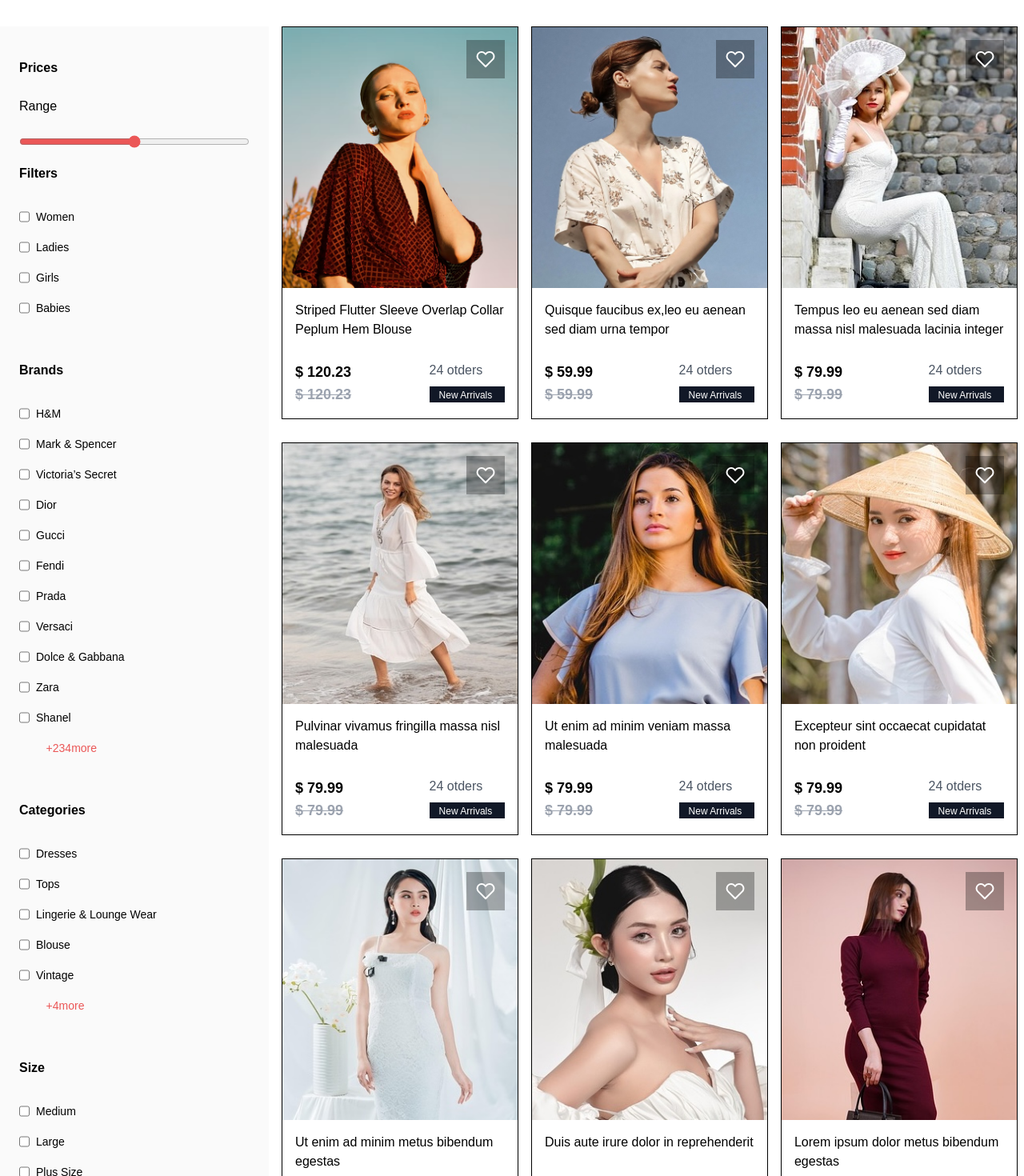
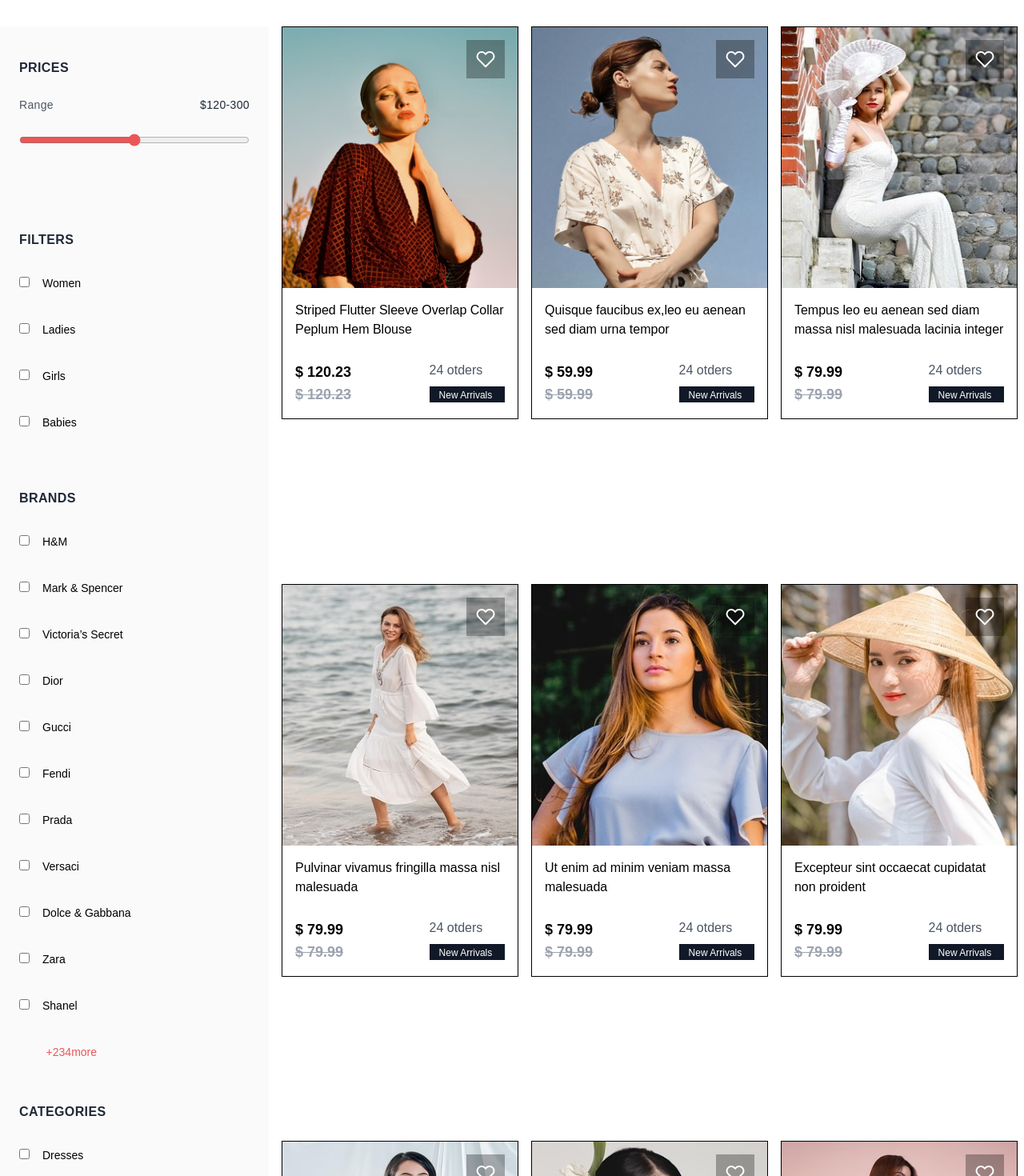
Before and after one commit to EugeneLevkovych/tailwind-lauras-closing, a React (Vite) app: page / in a window 1280 px wide. Shown: the part 360-1830 px from the top of the page at 80% size. Built offline with nearby package versions, Linux system fonts and the light colour scheme.

Commit message:
add side gap

```diff
--- a/src/components/Brands.jsx
+++ b/src/components/Brands.jsx
@@ -26,8 +26,8 @@ export default function Brands() {
   };
 
     return (
-<div className="mb-14">
-    <p className="font-semibold mb-8">Brands</p>
+<div>
+    <p className="font-semibold tracking-wide uppercase text-gray1 mb-8">Brands</p>
     <form className="flex flex-col gap-y-4.5 text-sm">
        <Checkbox name={'hm'} id={'hm-id'} label={'H&M'} checked={filterChecks.hm} onChange={handleFilterChange} />
        <Checkbox name={'mark_spencer'} id={'mark_spencer-id'} label={'Mark & Spencer'} checked={filterChecks.mark_spencer} onChange={handleFilterChange} />
--- a/src/components/Categories.jsx
+++ b/src/components/Categories.jsx
@@ -20,8 +20,8 @@ const [filterChecks, setFilterChecks] = useState({
 
 
     return (
-<div className="mb-14">
-    <p className="font-semibold mb-8">Categories</p>
+<div>
+    <p className="font-semibold tracking-wide uppercase text-gray1 mb-8">Categories</p>
     <form className="flex flex-col gap-y-4.5 text-sm">
           <Checkbox name={'dresses'} id={'dresses-id'} label={'Dresses'} checked={filterChecks.dresses} onChange={handleFilterChange} />
           <Checkbox name={'tops'} id={'tops-id'} label={'Tops'} checked={filterChecks.tops} onChange={handleFilterChange} />
--- a/src/components/Checkbox.jsx
+++ b/src/components/Checkbox.jsx
@@ -1,8 +1,8 @@
 export default function Checkbox({ name, id, label, value = "", checked, onChange }) {
     return (
-  <div className="flex gap-2">
-    <input className="accent-red-light" type="checkbox" name={name} value={value} id={id} checked={checked} onChange={onChange}/>
-    <label htmlFor={id}>{label}</label>
+  <div className="mb-5">
+    <input className="accent-red-light text-sm tracking-wide gray1" type="checkbox" name={name} value={value} id={id} checked={checked} onChange={onChange}/>
+    <label className="ml-4" htmlFor={id}>{label}</label>
   </div>
 )
 }
--- a/src/components/Filters.jsx
+++ b/src/components/Filters.jsx
@@ -19,8 +19,8 @@ export default function Filters() {
   };
 
     return (
-<div className="mb-14">
-    <p className="font-semibold mb-8">Filters</p>
+<div>
+    <p className="font-semibold tracking-wide uppercase text-gray1 mb-8">Filters</p>
     <form className="flex flex-col gap-y-4.5 text-sm">
      <Checkbox name={'women'} id={'women-id'} label={'Women'} checked={filterChecks.women} onChange={handleFilterChange} />
      <Checkbox name={'ladies'} id={'ladies-id'} label={'Ladies'} checked={filterChecks.ladies} onChange={handleFilterChange} />
--- a/src/components/Header.jsx
+++ b/src/components/Header.jsx
@@ -14,7 +14,7 @@ export default function Header() {
         <div className="absolute bottom-2 left-0">
           <FaMagnifyingGlass className="text-gray-400"/>
         </div>
-          <input type="text" id="search" placeholder="Search for an item..." className="lg:max-w-70 pl-8 py-1 text-gray-lighter tracking-wide border-b-1 border-gray-400 focus:border-red-light outline-none transition-colors" />
+          <input type="text" id="search" placeholder="Search for an item..." className="lg:max-w-70 pl-8 py-1 text-gray-lighter tracking-wide border-b-1 border-gray-400 focus:border-green-400 outline-none transition-colors" />
       </div>
       <StoreList />
       <svg className="hidden lg:block h-6 w-6 ml-2 fill-black1">
--- a/src/components/PricesRange.jsx
+++ b/src/components/PricesRange.jsx
@@ -1,9 +1,12 @@
 export default function PricesRange() {
     return (
 <div>
-    <p className="font-semibold mb-6">Prices</p>
-    <div className="flex flex-col mb-5">
-      <label className="mb-6" htmlFor="prices-range-id">Range</label>
+    <p className="font-semibold tracking-wide uppercase text-gray1 mb-6">Prices</p>
+    <div className="flex flex-col mb-[3.3rem]">
+      <div className="flex justify-between mb-[1.6rem]">
+         <label className="text-sm tracking-wide text-gray-darker" htmlFor="prices-range-id">Range</label>
+         <p className="text-sm font-medium tracking-wide text-gray1">$120-300</p>
+      </div>
       <input className="accent-red-light" type="range" id="prices-range-id" name="prices-range" min="0" max="1000"></input>
     </div>
 </div>
--- a/src/components/SideBar.jsx
+++ b/src/components/SideBar.jsx
@@ -8,7 +8,7 @@ import Size from "./Size";
 export default function SideBar() {
 
     return (
-        <div className="max-w-84 w-full px-6 py-10 bg-white-dark">
+        <div className="flex flex-col gap-[3.3rem] max-w-84 w-full px-6 py-10 bg-white-dark">
            <PricesRange />
            <Filters />
            <Brands />
--- a/src/components/SignUp.jsx
+++ b/src/components/SignUp.jsx
@@ -2,8 +2,8 @@ export default function SignUp() {
     return (
             <form className="mb-[4rem]">
                 <label className="block mb-[5px] text-sm font-medium tracking-wider text-gray1 uppercase" htmlFor="subscribe">Sign up for Laura’s Closet  style news</label>
-                <input className="max-w-103 w-full h-11 pl-4 border-1 border-gray-lighter mb-[1.1rem]" type="text" id="subscribe" placeholder="Your email" />
-                <button className="max-w-[8.3rem] w-full h-11 xl:ml-2 bg-gray1 text-sm font-semibold tracking-wider uppercase text-white2" type="submit">Subscribe</button>
+                <input className="max-w-103 w-full h-11 pl-4 border-1 border-gray-lighter mb-[1.1rem] outline-green-400" type="text" id="subscribe" placeholder="Your email" />
+                <button className="max-w-[8.3rem] w-full h-11 lg:ml-2 bg-gray1 text-sm font-semibold tracking-wider uppercase text-white2" type="submit">Subscribe</button>
                 <p className="text-xs font-medium tracking-wider text-gray-main">By clicking the <span className="uppercase">subscribe</span> button, you are agreeing to our <a className="font-medium underline underline-offset-4 text-blue1" href="#">Privacy & Cookie Policy</a></p>
             </form>
     )}
--- a/src/components/Size.jsx
+++ b/src/components/Size.jsx
@@ -19,8 +19,8 @@ const [filterChecks, setFilterChecks] = useState({
 
 
     return (
-<div className="mb-6">
-    <p className="font-semibold mb-8">Size</p>
+<div>
+    <p className="font-semibold tracking-wide uppercase text-gray1 mb-8">Size</p>
     <form className="flex flex-col gap-y-4.5 text-sm">
         <Checkbox name={'medium'} id={'medium-id'} label={'Medium'} checked={filterChecks.medium} onChange={handleFilterChange} />
         <Checkbox name={'large'} id={'large-id'} label={'Large'} checked={filterChecks.large} onChange={handleFilterChange} />
```
